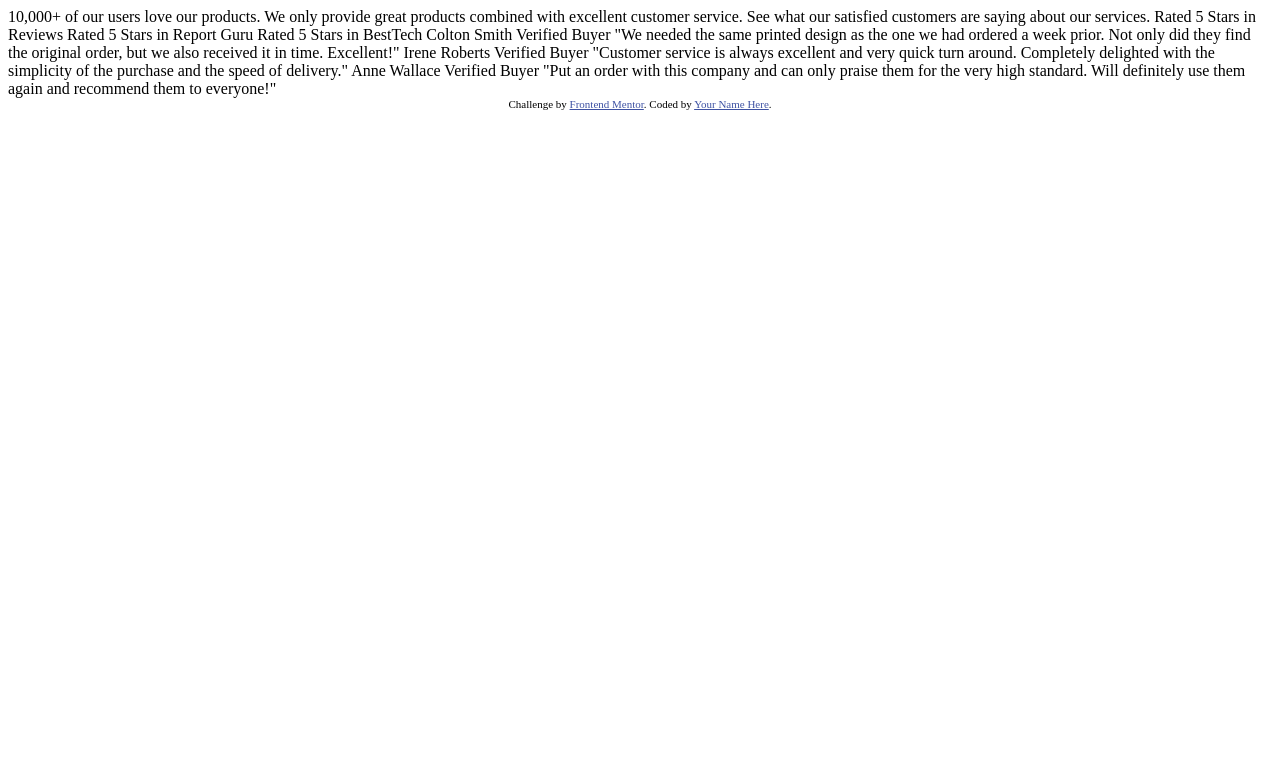
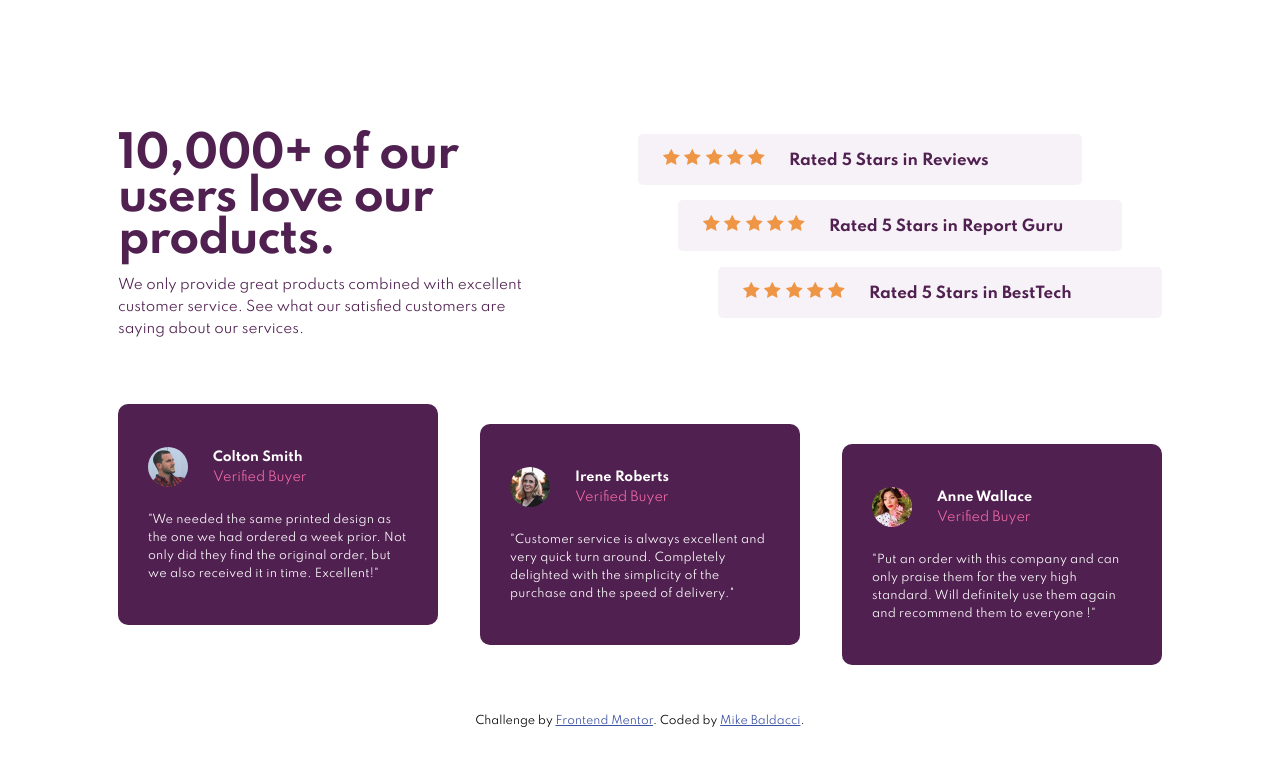
Before and after one commit to miky9201/social-proof-section-master, a plain HTML site: page index.html in a window 1280 px wide. Drawn offline with Linux system fonts and the light colour scheme.

Commit message:
Partie Desktop achevée

```diff
--- /dev/null
+++ b/css/style.css
@@ -0,0 +1,180 @@
+body {
+    font-family: 'Spartan', sans-serif;
+    font-size: 15px;
+    padding: 90px 110px 0 110px;
+}
+
+h1 {
+    font-weight: 700;
+    font-size: 40px;
+}
+
+#intro {
+    /*background-color: darkseagreen;*/
+    width: 40%;
+    padding-right: 80px;
+    color: hsl(300, 43%, 22%);
+
+}
+
+#intro h1{
+    line-height: 0.98em;
+    margin-bottom: 0em;
+    font-size: 2.9em;
+    letter-spacing: -1px;
+}
+
+#intro p{
+    line-height: 1.6em;
+    letter-spacing: 0px;
+    font-size: 0.90em;
+}
+
+#rates {
+    /*background-color: deepskyblue;*/
+    width: 55%;
+    height: 200px;
+}
+
+#reviews {
+    margin-right: 80px;
+}
+
+#guru {
+    margin-right: 40px;
+}
+
+#tech {
+    margin-right: 0px;
+}
+
+#first-row {
+    margin-bottom: 50px;
+}
+
+#testimonies {
+    margin-bottom: 50px;
+}
+
+#testimonies img {
+    margin-right: 25px;
+}
+
+#testimonies p {
+    color: hsl(333, 80%, 67%);
+    font-weight: 400;
+    line-height: 1.6em;
+    font-size: 0.85em;
+}
+
+#testimonies strong {
+    color: hsl(0, 0%, 100%);
+    font-weight: 700;
+}
+
+#colton {
+    margin-top: 0px;
+}
+
+#irene {
+    margin-top: 20px;
+}
+
+#anne {
+    margin-top: 40px;
+}
+
+.profile {
+    background-color: hsl(300, 43%, 22%);
+    padding: 30px;
+    border-radius: 10px;
+    width: 260px;
+    max-height: 200px;
+}
+
+.note {
+    background-color: hsl(300, 24%, 96%);
+    border-radius: 5px;
+    padding: 15px 0 15px 25px;
+    width: 75%;
+    font-weight: 700;
+    color: hsl(300, 43%, 22%);
+}
+
+.flex-row-center-center {
+    display: flex;
+    flex-direction: row;
+    justify-content: center;
+    align-items: center;
+}
+
+.flex-row-left-center {
+    display: flex;
+    flex-direction: row;
+    justify-content: flex-start;
+    align-items: center;
+}
+
+.flex-row-space-between-top {
+    display: flex;
+    flex-direction: row;
+    justify-content: space-between;
+    align-items: flex-start;
+}
+
+.flex-col-center-left {
+    display: flex;
+    flex-direction: column;
+    justify-content: center;
+    align-items: flex-start;
+}
+
+.flex-col-space-around-right {
+    display: flex;
+    flex-direction: column;
+    justify-content: space-around;
+    align-items: flex-end;
+}
+
+.flex-col-center-center {
+    display: flex;
+    flex-direction: column;
+    justify-content: center;
+    align-items: center;
+}
+
+.weight-400 {
+    font-weight: 400;
+}
+
+.weight-500 {
+    font-weight: 500;
+}
+
+.weight-700 {
+    font-weight: 700;
+}
+
+.inline {
+    display: inline;
+}
+
+.white {
+    color: hsl(0, 0%, 100%) !important;
+    font-size: 0.75em !important;
+    letter-spacing: 0.2px;
+}
+
+.round {
+    width:40px;
+    clip-path: ellipse(50% 50%);
+}
+
+.attribution {
+        font-size: 11px;
+        text-align: center;
+      }
+
+.attribution a {
+        color: hsl(228, 45%, 44%);
+      }
--- a/index.html
+++ b/index.html
@@ -4,58 +4,92 @@
     <meta charset="UTF-8" />
     <meta name="viewport" content="width=device-width, initial-scale=1.0" />
     <!-- displays site properly based on user's device -->
-
-    <link
-      rel="icon"
-      type="image/png"
-      sizes="32x32"
-      href="./images/favicon-32x32.png"
-    />
-
+    <link rel="icon" type="image/png" sizes="32x32" href="./images/favicon-32x32.png" />
     <title>Frontend Mentor | Social proof section</title>
-
     <!-- Feel free to remove these styles or customise in your own stylesheet 👍 -->
-    <style>
-      .attribution {
-        font-size: 11px;
-        text-align: center;
-      }
-      .attribution a {
-        color: hsl(228, 45%, 44%);
-      }
-    </style>
+    <link rel="stylesheet" href="css/style.css">
+    <link href="https://fonts.googleapis.com/css2?family=Spartan:wght@400;500;700&display=swap" rel="stylesheet">
   </head>
   <body>
-    10,000+ of our users love our products.
 
-    We only provide great products combined with excellent customer service.
-    See what our satisfied customers are saying about our services.
+    <div id="first-row" class="flex-row-center-center">
+      <section id="intro">
+        <h1 class="weight-700">10,000+ of our <br> users love our <br> products.</h1>
+        <p class="weight-400">We only provide great products combined with excellent customer service. See what our satisfied customers are saying about our services.</p>
+      </section>
 
-    Rated 5 Stars in Reviews
-    Rated 5 Stars in Report Guru
-    Rated 5 Stars in BestTech
+      <section id="rates" class="flex-col-space-around-right">
+        <div id="reviews" class="note">
+          <span>
+            <img src="images/icon-star.svg" alt="star">
+            <img src="images/icon-star.svg" alt="star">
+            <img src="images/icon-star.svg" alt="star">
+            <img src="images/icon-star.svg" alt="star">
+            <img src="images/icon-star.svg" alt="star">
+          </span>&nbsp;&nbsp;&nbsp;&nbsp;
+          <span>Rated 5 Stars in Reviews</span>
+        </div>
+        <div id="guru" class="note">
+          <span>
+            <img src="images/icon-star.svg" alt="star">
+            <img src="images/icon-star.svg" alt="star">
+            <img src="images/icon-star.svg" alt="star">
+            <img src="images/icon-star.svg" alt="star">
+            <img src="images/icon-star.svg" alt="star">
+          </span>&nbsp;&nbsp;&nbsp;&nbsp;
+          <span>Rated 5 Stars in Report Guru</span>
+        </div>
+        <div id="tech" class="note">
+          <span>
+            <img src="images/icon-star.svg" alt="star">
+            <img src="images/icon-star.svg" alt="star">
+            <img src="images/icon-star.svg" alt="star">
+            <img src="images/icon-star.svg" alt="star">
+            <img src="images/icon-star.svg" alt="star">
+          </span>&nbsp;&nbsp;&nbsp;&nbsp;
+          <span>Rated 5 Stars in BestTech</span>
+        </div>
+      </section>
+    </div>
 
-    Colton Smith
-    Verified Buyer
-    "We needed the same printed design as the one we had ordered a week prior.
-    Not only did they find the original order, but we also received it in time.
-    Excellent!"
 
-    Irene Roberts
-    Verified Buyer
-    "Customer service is always excellent and very quick turn around. Completely
-    delighted with the simplicity of the purchase and the speed of delivery."
 
-    Anne Wallace
-    Verified Buyer
-    "Put an order with this company and can only praise them for the very high
-    standard. Will definitely use them again and recommend them to everyone!"
+    <section id="testimonies" class="flex-row-space-between-top">
+
+      <div id="colton" class=profile>
+        <div class="flex-row-left-center">
+          <img class="round" src="images/image-colton.jpg" alt="colton">
+            <p><strong>Colton Smith</strong><br>Verified Buyer</p>
+        </div>
+        <p class="white weight-400">"We needed the same printed design as the one we had ordered a week prior.
+          Not only did they find the original order, but we also received it in time.
+          Excellent!"</p>
+      </div>
+
+      <div id="irene" class=profile>
+        <div class="flex-row-left-center">
+          <img class="round" src="images/image-irene.jpg" alt="irene">
+          <p><strong>Irene Roberts</strong><br>Verified Buyer</p>
+        </div>
+        <p class="white weight-400">"Customer service is always excellent and very quick turn around. Completely
+          delighted with the simplicity of the purchase and the speed of delivery."</p>
+      </div>
+
+      <div id="anne" class=profile>
+        <div class="flex-row-left-center">
+          <img class="round" src="images/image-anne.jpg" alt="anne">
+          <p><strong>Anne Wallace</strong><br>Verified Buyer</p>
+        </div>
+        <p class="white weight-400">"Put an order with this company and can only praise them for the very high
+        standard. Will definitely use them again and recommend them to everyone !"</p>
+      </div>
+    </section>
 
     <div class="attribution">
       Challenge by
       <a href="https://www.frontendmentor.io?ref=challenge" target="_blank"
         >Frontend Mentor</a
-      >. Coded by <a href="#">Your Name Here</a>.
+      >. Coded by <a href="http://www.mikebaldacci.fr">Mike Baldacci</a>.
     </div>
   </body>
 </html>
```
Also changed, not shown: design/desktop-design.jpg.
